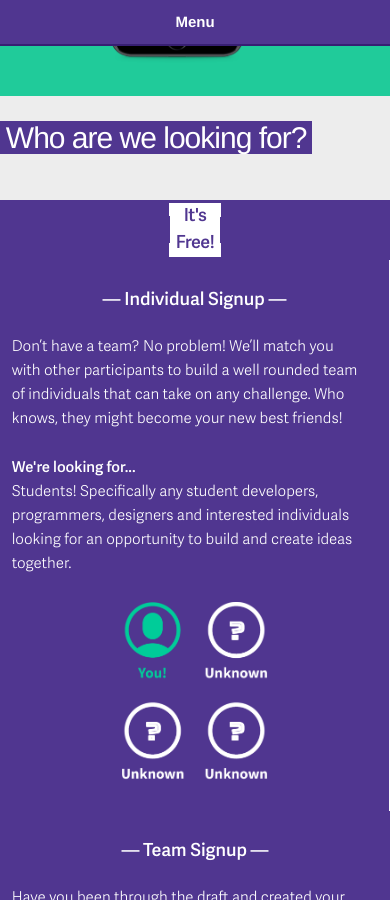
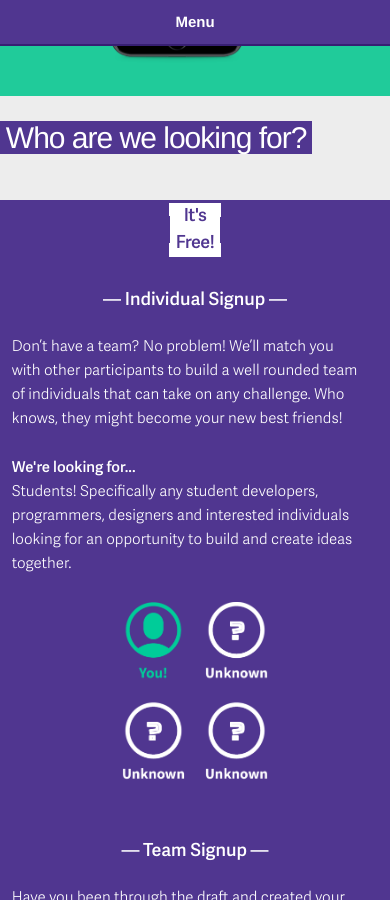
Before and after one commit to martinlaws/hackathon, a Jekyll site: the page built from index.html, in a window 390 px wide and 900 px high, scrolled down 2365 px. Built offline with Jekyll 4.4.1, drawn with Linux system fonts in a browser that asks for light colours; some web fonts are replaced.

Commit message:
Mobile regsitration tweaks

```diff
--- a/_assets/stylesheets/main.scss
+++ b/_assets/stylesheets/main.scss
@@ -411,6 +411,7 @@
         text-align: center;
         .button-primary {
           margin: 1% auto;
+          font-family: $semibold-font;
         }
         .ribbon {
           margin: 0.75% auto;
@@ -566,17 +567,23 @@
             .registration-section {
               flex-flow: column;
               justify-content: space-between;
-              article .register-block {
-                flex-flow: column;
-                img {
-                  width: 40%;
-                  margin: auto;
-                  max-width: 75%;
+              article {
+                &:first-of-type {
+                  border: 0;
+                }
+                .register-block {
+                  flex-flow: column;
+                  img {
+                    width: 40%;
+                    margin: auto;
+                    max-width: 75%;
+                  }
                 }
               }
             }
             .button-primary {
               width: 45%;
+              margin-bottom: 3%;
             }
           }
         }
```
